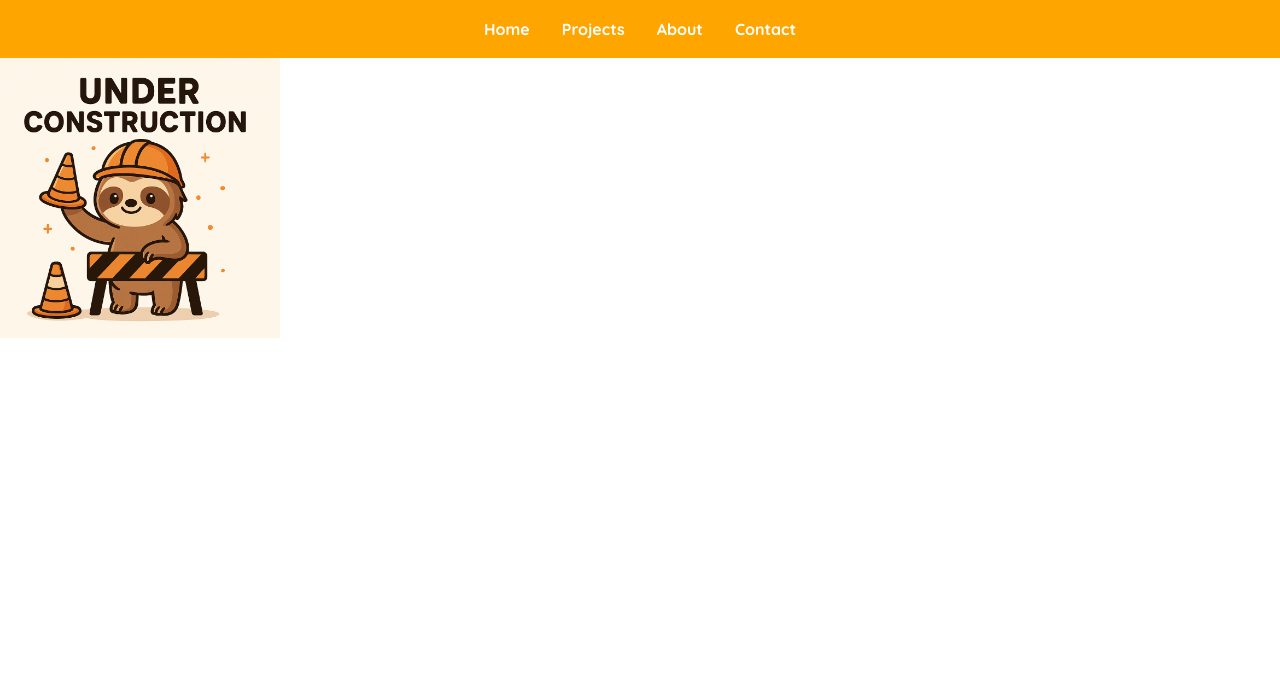
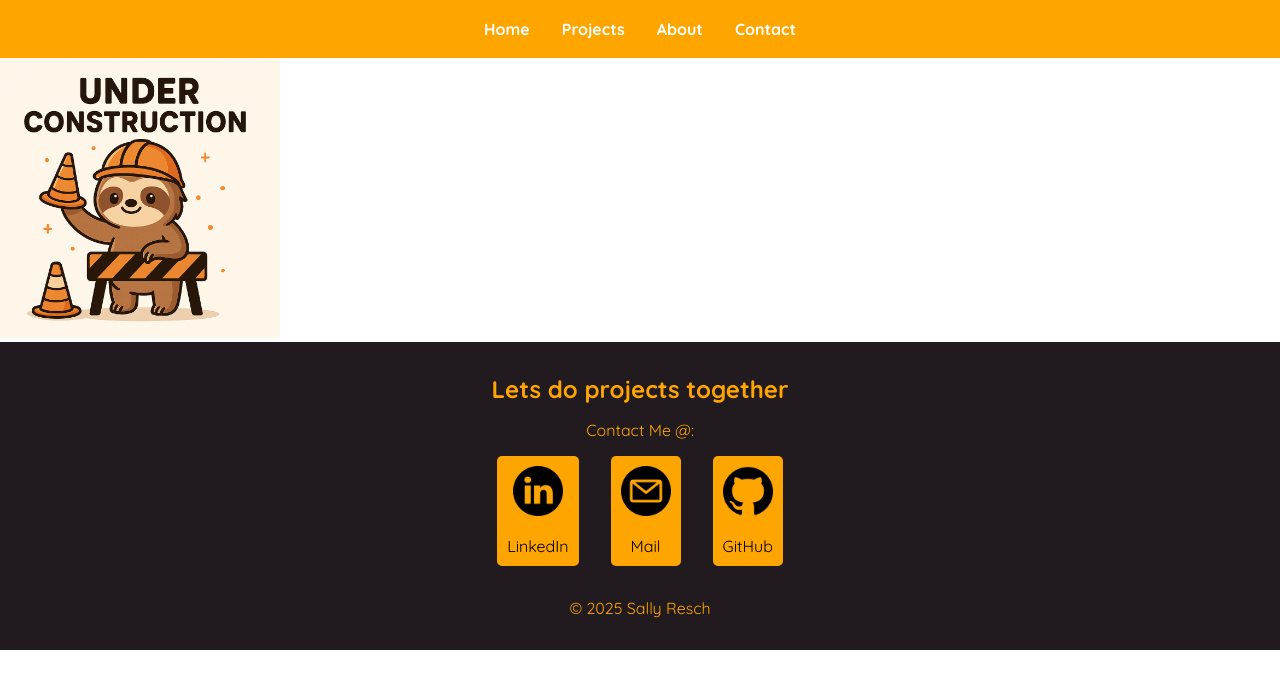
Before and after one commit to SallyResch/portfolio2.0, a Next.js app: page /contact in a window 1280 px wide. Shown: the top 688 px of the page. Built offline with nearby package versions, Linux system fonts and the light colour scheme.

Commit message:
moved contect section on main page to a component named footer

```diff
--- a/app/layout.js
+++ b/app/layout.js
@@ -3,6 +3,7 @@ import { Analytics } from "@vercel/analytics/react";
 import { SpeedInsights } from "@vercel/speed-insights/next";
 import Navbar from "@/components/Navbar/Navbar";
 import {Quicksand} from "next/font/google";
+import Footer from "@/components/Footer/Footer";
 
 export const metadata = {
   title: "Portfolio Sally",
@@ -21,6 +22,7 @@ export default function RootLayout({ children }) {
         <main>
           <Navbar/>
           {children}
+          <Footer/>
         </main>
         <Analytics />
         <SpeedInsights />
--- /dev/null
+++ b/components/Footer/Footer.jsx
@@ -0,0 +1,31 @@
+import React from 'react'
+import styles from './Footer.module.css'
+import Image from "next/image";
+import gitImage from "../../public/github.png";
+import linkedImage from "../../public/linkedin.png";
+import emailImage from "../../public/email.png";
+export default function Footer() {
+  return (
+    <div>
+        <section id="contact" className={styles.contact}>
+            <h3>Lets do projects together</h3>
+            <p>Contact Me @:</p>
+            <div className={styles.contactLinks}>
+            <a className={styles.profileLink} href="https://se.linkedin.com/in/sally-resch" target="_blank" rel="noopener noreferrer">
+                <Image className={styles.linkImage} src={linkedImage} alt="LinkedInIcon" width={50} height={50} />
+                <p>LinkedIn</p>
+            </a>
+            <a className={styles.profileLink} href="mailto:sallyresch27@gmail.com">
+                <Image className={styles.linkImage} src={emailImage} alt="mailIcon" width={50} height={50} />
+                <p>Mail</p>
+            </a>
+            <a className={styles.profileLink} href="https://github.com/SallyResch" target="_blank" rel="noopener noreferrer">
+                <Image className={styles.linkImage} src={gitImage} width={50} height={50} alt="githubIcon" />
+                <p>GitHub</p>
+            </a>
+            </div>
+            <p>© 2025 Sally Resch</p>
+        </section>
+  </div>
+  )
+}
--- /dev/null
+++ b/components/Footer/Footer.module.css
@@ -0,0 +1,26 @@
+.contact{
+    display: flex;
+    justify-content: center;
+    align-items: center;
+    flex-direction: column;
+    background: #211A1E;
+    color: orange;
+    padding-top: 2rem;
+    padding-bottom: 2rem;
+  }
+  .contact p{
+    padding-top: 1rem;
+  }
+  .profileLink{
+    background-color: orange;
+    color: black;
+    border-radius: 5px;
+    padding: 10px;
+    margin: 1rem;
+    text-align: center;
+
+  }
+  .profileLink:hover{
+    background-color: #e9cfb3;
+    box-shadow: #d1dce1 0px 0px 5px;
+  }
```
Also changed, not shown: app/page.js (+2 -23 lines), app/page.module.css (+0 -26 lines).
